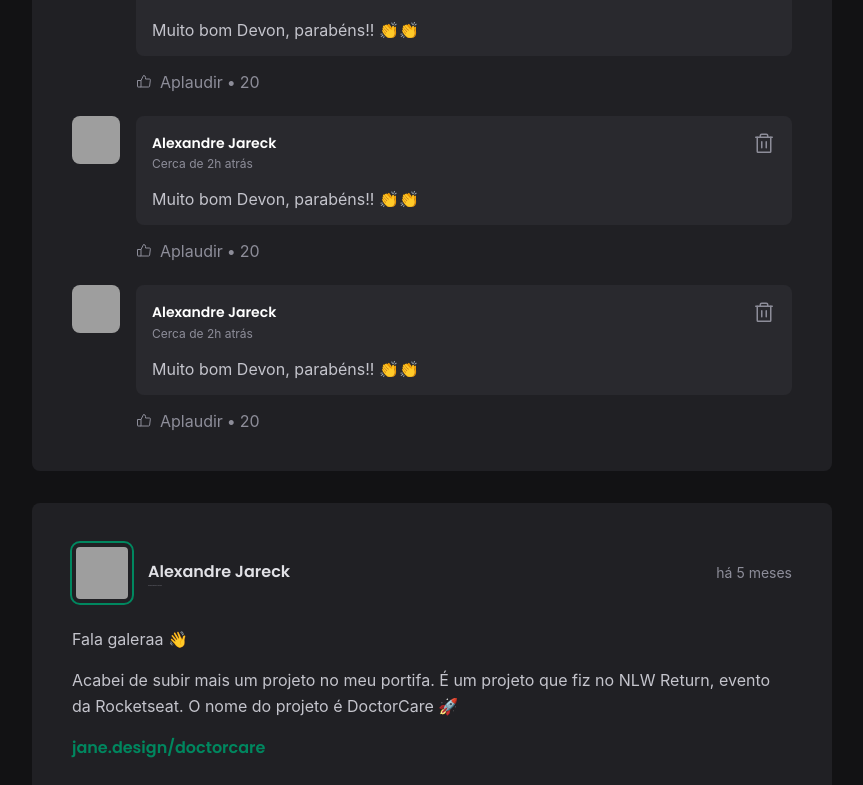
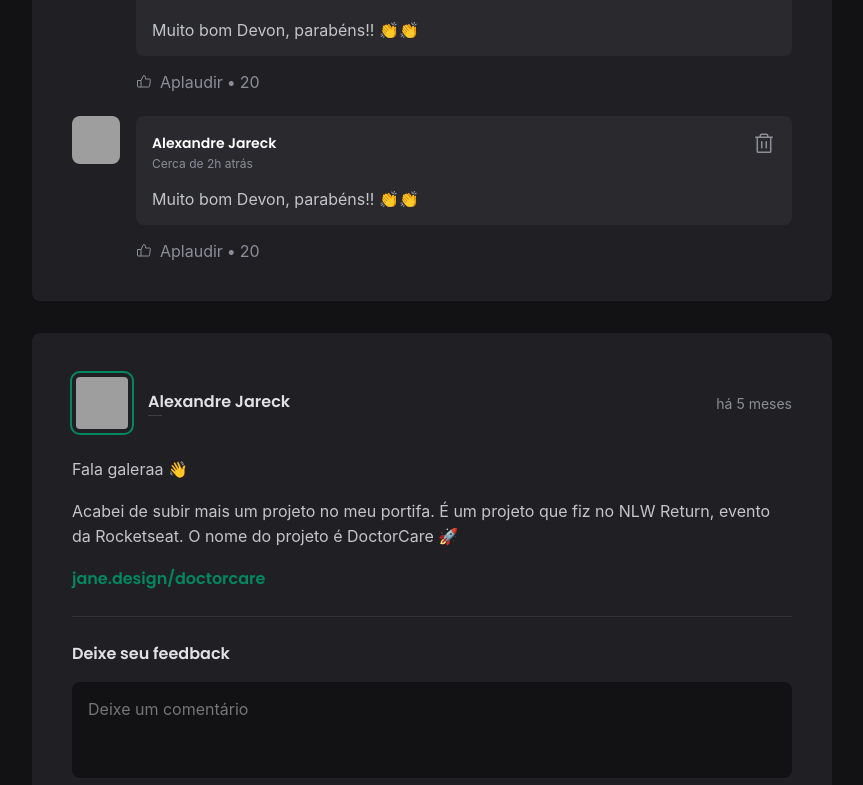
Before and after one commit to AlexandreJareck/feed-react, a React (Vite) app: page / in a window 1280 px wide. Shown: the part 639-1424 px from the top of the page, without its empty margins (352-1215 px from the left). Built offline with nearby package versions, Linux system fonts and the light colour scheme; grey boxes are pictures that could not be loaded; a web font is replaced by a local one.

Commit message:
feat: add coment static

```diff
--- a/src/components/Post/Post.component.tsx
+++ b/src/components/Post/Post.component.tsx
@@ -11,12 +11,11 @@ import {
   CommentList
 } from '.'
 import { author } from '../../data/author'
-import { posts } from '../../data/post'
 import Avatar from '../Avatar/Avatar.component'
 import { Comment } from '../Comment'
 import { format, formatDistanceToNow } from 'date-fns'
 import ptBr from 'date-fns/locale/pt-BR'
-import { useCallback } from 'react'
+import { FormEvent, useCallback, useState } from 'react'
 
 type ContentType = {
   type: string
@@ -30,6 +29,7 @@ export type PostProps = {
 }
 
 export function Post({ author, publishedAt, content }: PostProps) {
+  const [comments, setComments] = useState([1, 2])
   const pusblishedDateFormatted = format(
     publishedAt,
     "d 'de' LLLL 'às' HH:mm'h'",
@@ -54,6 +54,12 @@ export function Post({ author, publishedAt, content }: PostProps) {
     }) as {} as JSX.Element
   }, [])
 
+  function handleCreateNewComment(e: FormEvent) {
+    e.preventDefault()
+
+    setComments([...comments, comments.length + 1])
+  }
+
   return (
     <Container>
       <Header>
@@ -75,7 +81,7 @@ export function Post({ author, publishedAt, content }: PostProps) {
         <ContentMap />
       </Content>
 
-      <Form>
+      <Form onSubmit={handleCreateNewComment}>
         <Strong>Deixe seu feedback</Strong>
 
         <Textarea placeholder="Deixe um comentário" />
@@ -86,9 +92,9 @@ export function Post({ author, publishedAt, content }: PostProps) {
       </Form>
 
       <CommentList>
-        <Comment />
-        <Comment />
-        <Comment />
+        {comments.map((comment) => (
+          <Comment key={comment} />
+        ))}
       </CommentList>
     </Container>
   )
```
